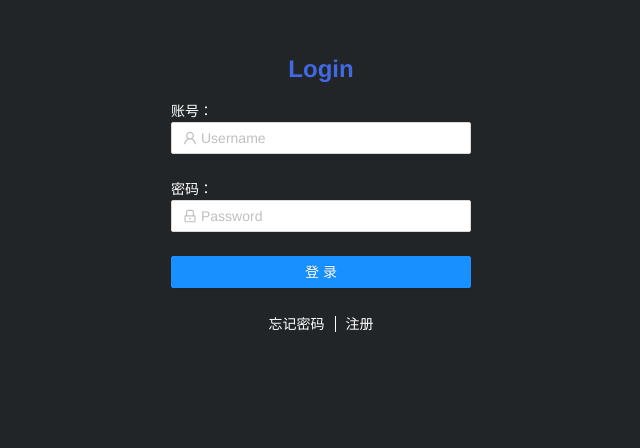
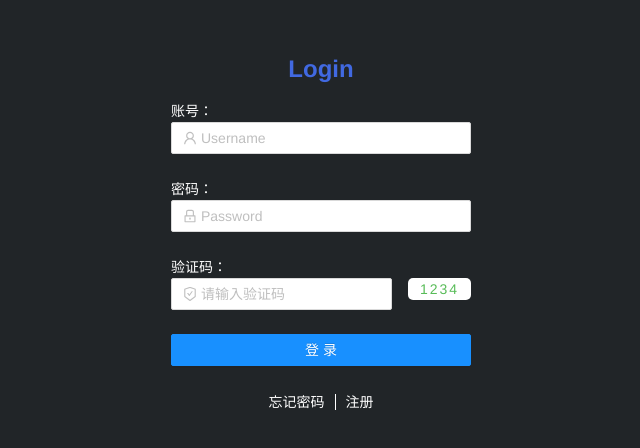
Before and after one commit to ligu99/vue3.0_a, a Vue app: page /login in a window 1280 px wide. Shown: the top 448 px of the page, without its empty margins (319-959 px from the left). Built offline with nearby package versions, Linux system fonts and the light colour scheme.

Commit message:
封装正则验证，添加父子组件调用方法

```diff
--- /dev/null
+++ b/src/utils/validate.js
@@ -0,0 +1,21 @@
+export function validateUsername(value) {
+  let reg = /^([A-Za-z0-9_\-.])+@([A-Za-z0-9_\-.])+\.([A-Za-z]{2,4})$/;
+  if (!value) {
+    return Promise.reject("请输入用户名");
+  } else if (!reg.test(value)) {
+    return Promise.reject("用户名格式错误");
+  } else {
+    return Promise.resolve();
+  }
+}
+
+export function validatePassword(value) {
+  let reg = /^(\w){6,20}$/;
+  if (value === "") {
+    return Promise.reject("请输入密码");
+  } else if (!reg.test(value)) {
+    return Promise.reject("密码格式错误");
+  } else {
+    return Promise.resolve();
+  }
+}
--- a/src/views/Login.vue
+++ b/src/views/Login.vue
@@ -1,5 +1,6 @@
 <template>
   <div class="login">
+    <div class="loginBox" v-if="displayValue === 'login'">
       <h3 class="title">Login</h3>
       <div class="form-wrap">
         <a-form :model="formData" :wrapper-col="{ span: 24 }" :rules="rules">
@@ -25,6 +26,21 @@
               </template>
             </a-input>
           </a-form-item>
+          <label>验证码：</label>
+          <a-form-item>
+            <a-row :gutter="16">
+              <a-col :span="18">
+                <a-input v-model:value="formData.code" placeholder="请输入验证码">
+                  <template #prefix>
+                    <SafetyCertificateOutlined style="color: rgba(0, 0, 0, 0.25)" />
+                  </template>
+                </a-input>
+              </a-col>
+              <a-col class="gutter-row" :span="6">
+                <span class="code">{{ codeStr }}</span>
+              </a-col>
+            </a-row>
+          </a-form-item>
           <a-form-item :wrapper-col="{ span: 24 }">
             <a-button type="primary" block @click="handleSubmit"> 登录 </a-button>
           </a-form-item>
@@ -32,76 +48,97 @@
         <div class="text">
           <span>忘记密码</span>
           <span class="line"></span>
-        <span>注册</span>
+          <span @click="changeDisplayValue('register')">注册</span>
         </div>
+      </div>
+    </div>
+    <div class="regBox" v-else-if="displayValue === 'register'">
+      <register @update:changeDisplayValue="changeDisplayValue"></register>
+    </div>
+    <div class="forgetPw" v-else>
+      <span>忘记密码</span>
     </div>
   </div>
 </template>
 
 <script>
 import { onMounted, reactive, toRefs } from "vue";
-import { UserOutlined, LockOutlined } from "@ant-design/icons-vue";
+import { UserOutlined, LockOutlined, SafetyCertificateOutlined } from "@ant-design/icons-vue";
+import { validateUsername, validatePassword } from "@/utils/validate";
+import register from "./Register";
 export default {
   name: "Login",
   components: {
     UserOutlined,
-    LockOutlined
+    LockOutlined,
+    SafetyCertificateOutlined,
+    register
   },
   setup() {
     //用reactive定义响应数据
     let formData = reactive({
       username: "",
-      password: ""
+      password: "",
+      code: ""
     });
+    // 直接拿到数据里面的key,不需要再写外面的一层
+    let loginData = reactive({
+      codeStr: "",
+      displayValue: "login"
+    });
+    // toRefs 将响应式对象转换成普通对象
+    let resData = toRefs(loginData);
+
+    // 生成验证码
+    let getCode = () => {
+      loginData.codeStr = "1234";
+    };
 
     let handleSubmit = () => {
       console.log(formData);
     };
 
-    let validateUsername = async (rule, value) => {
-      let reg = /^([A-Za-z0-9_\-.])+@([A-Za-z0-9_\-.])+\.([A-Za-z]{2,4})$/;
-      if (!value) {
-        return Promise.reject("请输入用户名");
-      } else if (!reg.test(value)) {
-        return Promise.reject("用户名格式错误");
-      } else {
-        return Promise.resolve();
-      }
+    let changeDisplayValue = value => {
+      console.log(value);
+      loginData.displayValue = value;
     };
+    // let validateUsername = async (rule, value) => {
+    //   let reg = /^([A-Za-z0-9_\-.])+@([A-Za-z0-9_\-.])+\.([A-Za-z]{2,4})$/;
+    //   if (!value) {
+    //     return Promise.reject("请输入用户名");
+    //   } else if (!reg.test(value)) {
+    //     return Promise.reject("用户名格式错误");
+    //   } else {
+    //     return Promise.resolve();
+    //   }
+    // };
 
-    let validatePassword = async (rule, value) => {
-      let reg = /^(\w){6,20}$/;
-      if (value === "") {
-        return Promise.reject("请输入密码");
-      } else if (!reg.test(value)) {
-        return Promise.reject("密码格式错误");
-      } else {
-        return Promise.resolve();
-      }
-    };
+    // let validatePassword = async (rule, value) => {
+    //   let reg = /^(\w){6,20}$/;
+    //   if (value === "") {
+    //     return Promise.reject("请输入密码");
+    //   } else if (!reg.test(value)) {
+    //     return Promise.reject("密码格式错误");
+    //   } else {
+    //     return Promise.resolve();
+    //   }
+    // };
 
     let rules = reactive({
       username: [{ validator: validateUsername, trigger: "blur" }],
       password: [{ validator: validatePassword, trigger: "blur" }]
     });
 
-    // 直接拿到数据里面的key,不需要再写外面的一层
-    let testData = reactive({
-      a: 10,
-      b: 20,
-      c: 30
-    });
-    // toRefs 将响应式对象转换成普通对象
-    let resData = toRefs(testData);
-    console.log(resData);
     // 挂载完成
     onMounted(() => {
-      console.log("onMounted");
+      getCode();
     });
     return {
       formData,
       handleSubmit,
-      rules
+      changeDisplayValue,
+      rules,
+      ...resData
     };
   }
 };
@@ -132,6 +169,7 @@ export default {
       display: inline-block;
       vertical-align: middle;
       color: #fff;
+      cursor: pointer;
     }
   }
   .line {
@@ -140,6 +178,15 @@ export default {
     background: #fff;
     box-sizing: border-box;
     margin: 0 10px;
+    cursor: default;
+  }
+  .code {
+    display: block;
+    color: #58bc58;
+    background: #fff;
+    text-align: center;
+    letter-spacing: 2px;
+    border-radius: 5px;
   }
 }
 </style>
--- /dev/null
+++ b/src/views/Register.vue
@@ -0,0 +1,28 @@
+<template>
+  <div class="register">
+    <h3>注册</h3>
+    <span @click="toLogin">去登录</span>
+  </div>
+</template>
+
+<script>
+export default {
+  setup(props, context) {
+    let toLogin = () => {
+      context.emit("update:changeDisplayValue", "login");
+    };
+    return {
+      toLogin
+    };
+  }
+};
+</script>
+
+<style lang="scss" scoped>
+.register {
+  width: 100%;
+  height: 100%;
+  background: #212528;
+  color: #fff;
+}
+</style>
```
Lines whose indentation alone changed are shown as unchanged.
